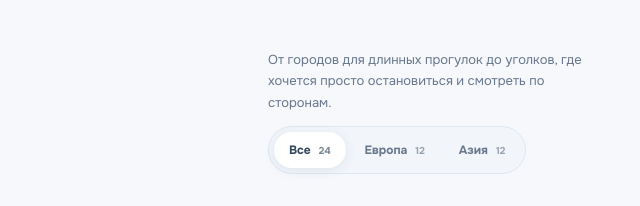
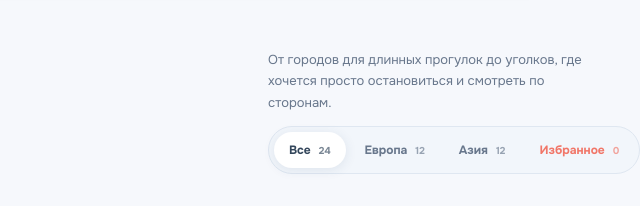
Before and after one commit to dmitry-kuznietsov/Further, a plain HTML site: page index.html in a window 1280 px wide. Shown: the part 1920-2126 px from the top of the page, 640-1280 px from the left. Drawn offline with Linux system fonts and the light colour scheme.

Commit message:
Add favorites filter to destination collection

```diff
--- a/index.html
+++ b/index.html
@@ -64,7 +64,7 @@
     </section>
     <!-- Каталог направлений с фильтрами и пагинацией -->
     <section class="destinations shell" id="destinations" aria-labelledby="destinations-title">
-      <div class="section-heading reveal"><div><p class="eyebrow muted">КОЛЛЕКЦИЯ ВДОХНОВЕНИЯ</p><h2 id="destinations-title">Места, которые<br><em>зовут в дорогу.</em></h2></div><div class="section-side"><p>От городов для длинных прогулок до уголков, где хочется просто остановиться и смотреть по сторонам.</p><div class="region-filters" role="group" aria-label="Регион направлений"><button class="filter is-active" type="button" data-filter="all" aria-pressed="true">Все <span>24</span></button><button class="filter" type="button" data-filter="europe" aria-pressed="false">Европа <span>12</span></button><button class="filter" type="button" data-filter="asia" aria-pressed="false">Азия <span>12</span></button></div></div></div>
+      <div class="section-heading reveal"><div><p class="eyebrow muted">КОЛЛЕКЦИЯ ВДОХНОВЕНИЯ</p><h2 id="destinations-title">Места, которые<br><em>зовут в дорогу.</em></h2></div><div class="section-side"><p>От городов для длинных прогулок до уголков, где хочется просто остановиться и смотреть по сторонам.</p><div class="region-filters" role="group" aria-label="Регион направлений"><button class="filter is-active" type="button" data-filter="all" aria-pressed="true">Все <span>24</span></button><button class="filter" type="button" data-filter="europe" aria-pressed="false">Европа <span>12</span></button><button class="filter" type="button" data-filter="asia" aria-pressed="false">Азия <span>12</span></button><button class="filter favorites-filter" type="button" data-filter="favorites" aria-pressed="false">Избранное <span id="favorites-count">0</span></button></div></div></div>
       <div class="destination-grid" id="destination-grid"></div>
       <div class="destination-more-wrap"><p id="destination-progress" aria-live="polite">Показано 8 из 24</p><div class="destination-controls"><button class="destination-more" id="destination-more" type="button"><span>Показать больше</span><small id="destination-more-count">+8</small></button><button class="destination-less" id="destination-less" type="button" hidden>Показать меньше</button></div></div>
       <p class="destination-note">Нажмите на место — оно появится в форме поиска. И пусть планы станут ближе.</p>
```
